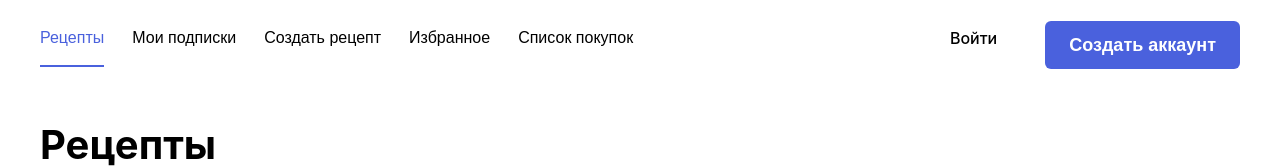
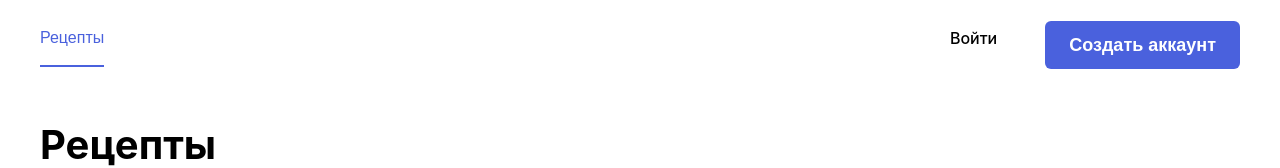
Before and after one commit to hell-kichen/frontend, a React (Create React App) app: page / in a window 1280 px wide. Shown: the top 168 px of the page. Built offline with nearby package versions, Linux system fonts and the light colour scheme; no server answers.

Commit message:
added route signup in app.tsx

```diff
--- a/src/App.tsx
+++ b/src/App.tsx
@@ -1,22 +1,22 @@
 import {BrowserRouter, Route, Routes} from 'react-router-dom';
 import React from 'react';
 import './App.css';
-import {MainPage, SingleCard} from "./pages";
+import {MainPage, SignUp, SingleCard} from "./pages";
 import {Footer, Header} from "./components";
 
+
 function App() {
-    // Пока как заглушка
-    const loggedIn = false;
     const onSignOut = () => {
         console.log("Выход из системы")
     };
 
     return (
         <BrowserRouter>
-            <Header loggedIn={true} onSignOut={onSignOut}></Header>
+            <Header loggedIn={false} onSignOut={onSignOut}></Header>
             <Routes>
                 <Route path="/" element={<MainPage/>}/>
                 <Route path="/recipes/:id" element={<SingleCard/>}/>
+                <Route path="/signup" element={<SignUp/>}/>
             </Routes>
             <Footer/>
         </BrowserRouter>
```
